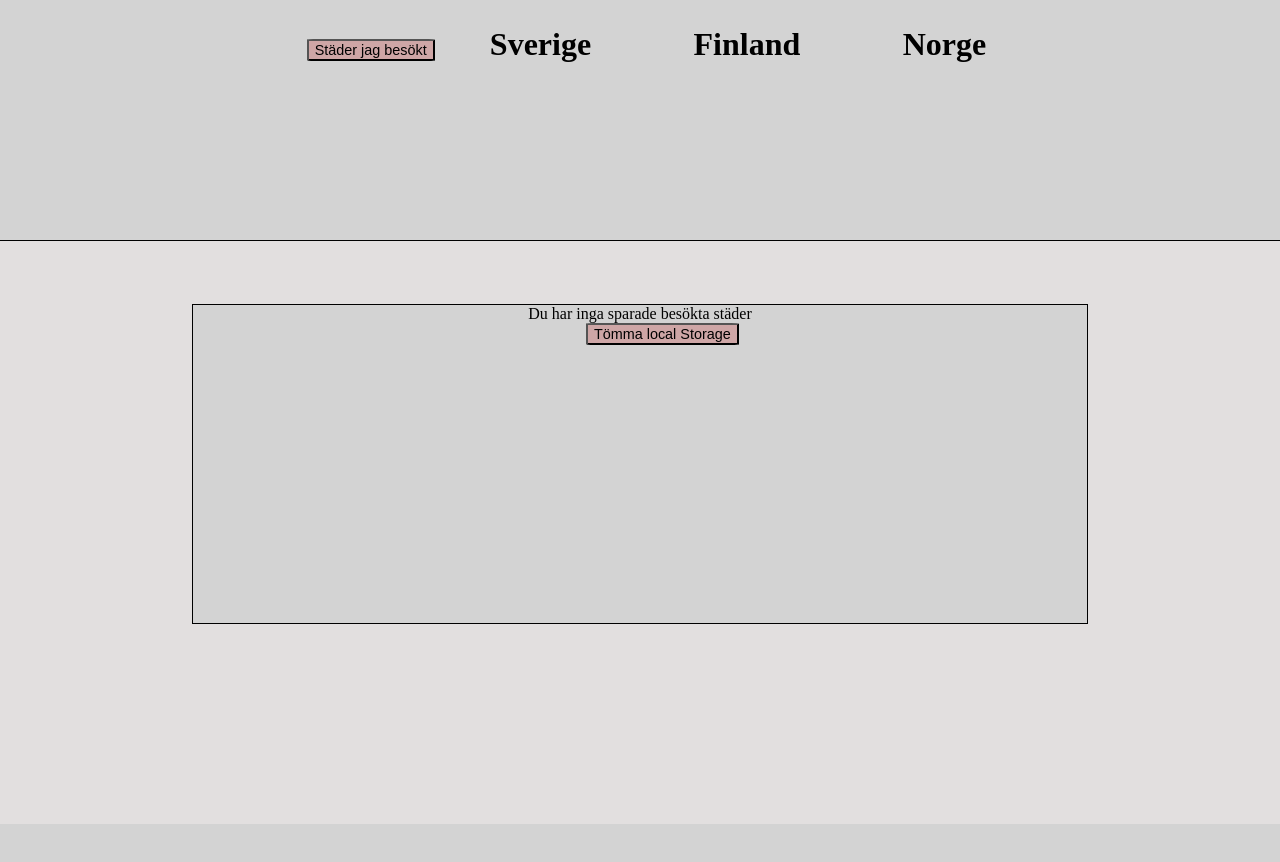
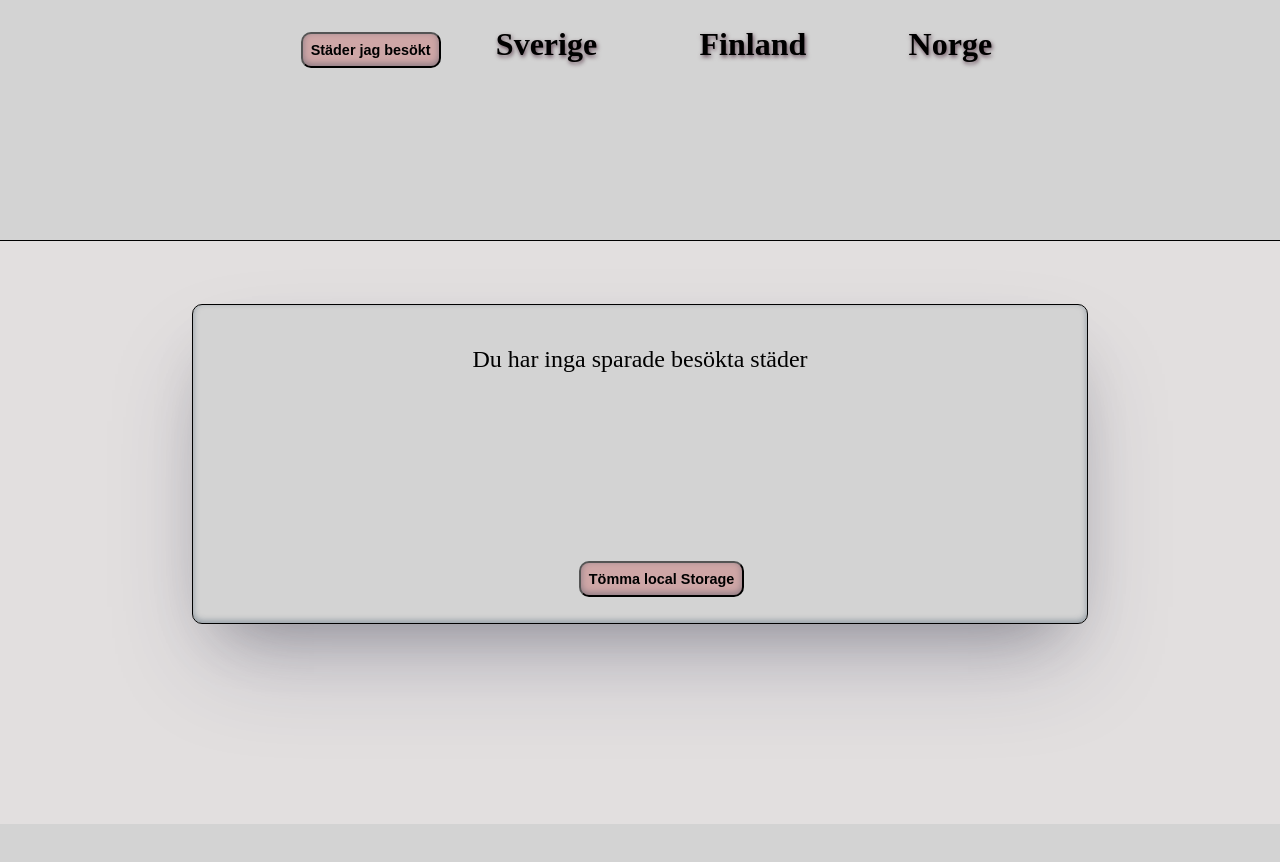
Before and after one commit to AndreNarvell/Stader-och-lander, a plain HTML site: page index.html in a window 1280 px wide. Both pictures are taken after a click on the button "Städer jag besökt". Drawn offline with Linux system fonts and the light colour scheme.

Commit message:
update style.css file

```diff
--- a/style.css
+++ b/style.css
@@ -23,23 +23,31 @@ h1 {
   font-size: 2rem;
   margin-left: 4%;
   margin-right: 4%;
+  text-shadow: 1px 2px 4px #614654;
 }
 
 button {
-  border-radius: 5%;
+  border-radius: 10px;
   font-size: 0.9rem;
   margin-left: 5%;
+  padding: 8px;
+  font-weight: bold;
   background-color: rgb(206, 166, 166);
+ box-shadow: rgba(50, 50, 93, 0.25) 0px 50px 100px -20px, rgba(0, 0, 0, 0.3) 0px 30px 60px -30px, rgba(10, 37, 64, 0.35) 0px -2px 6px 0px inset;
 }
 
 button:hover {
   background-color: rgb(185, 134, 134);
+}
+#saveBtn{
+  margin-top: 10px;
 }
 
 ul {
   background-color: rgb(206, 166, 166);
   height: 5vh;
   margin-top: 2rem;
+  padding: 10px;
 }
 
 li {
@@ -47,7 +55,7 @@ li {
   display: inline;
   padding-left: 2%;
   padding-right: 2%;
-  font-size: 1.1rem;
+  font-size: 1.2rem;
 }
 
 main {
@@ -57,13 +65,28 @@ main {
 }
 
 section {
+  display: flex;
+  justify-content: center;
+  align-items: center;
+  flex-direction: column;
   width: 70%;
   height: 40vh;
   background-color: lightgray;
   margin-left: 15%;
   margin-right: 15%;
   margin-top: 5%;
+  padding: 15px;
   border: 1px solid black;
+  font-size: 1.5rem;
+  border-radius: 10px;
+  box-shadow: rgba(50, 50, 93, 0.25) 0px 50px 100px -20px, rgba(0, 0, 0, 0.3) 0px 30px 60px -30px, rgba(10, 37, 64, 0.35) 0px -2px 6px 0px inset;
+}
+#emptyBtn{
+  margin-top: 20%;
+}
+
+#totPopPrint{
+  padding: 15px;
 }
 
 footer {
```
